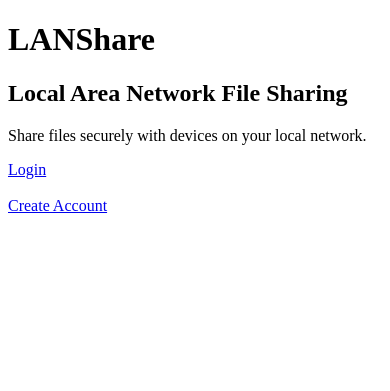
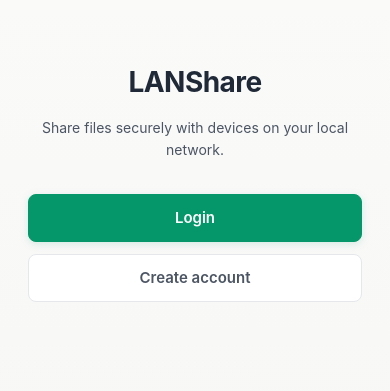
Before and after one commit to Hrishi1608/LANShare, a Flask app: template templates/index.html in a window 390 px wide. Shown: the top 391 px of the page. Run offline with Flask 3, Linux system fonts and the light colour scheme; the template is opened without the code that fills it, so the values that code supplies are empty.

Commit message:
Improve LANShare dashboard UI: layout, nav, cards, typography

```diff
--- /dev/null
+++ b/static/css/style.css
@@ -0,0 +1,550 @@
+:root {
+    --bg: #FAFAF9;
+    --bg-secondary: #F5F5F4;
+    --surface: #FFFFFF;
+    --ink: #1F2937;
+    --ink-secondary: #4B5563;
+    --muted: #6B7280;
+    --border: #E5E7EB;
+    --signal: #059669;
+    --signal-hover: #047857;
+    --signal-dim: #ECFDF5;
+    --danger: #DC2626;
+    --danger-hover: #B91C1C;
+    --danger-dim: #FEE2E2;
+    --font-ui: -apple-system, BlinkMacSystemFont, 'Segoe UI', Roboto, Helvetica, Arial, sans-serif;
+    --font-mono: ui-monospace, 'SFMono-Regular', 'Consolas', 'Liberation Mono', Menlo, monospace;
+}
+
+* {
+    box-sizing: border-box;
+}
+
+body {
+    margin: 0;
+    background: linear-gradient(to bottom, var(--bg), var(--bg-secondary));
+    color: var(--ink);
+    font-family: var(--font-ui);
+    font-size: 16px;
+    line-height: 1.6;
+    -webkit-font-smoothing: antialiased;
+    min-height: 100vh;
+}
+
+a {
+    color: var(--signal);
+    text-decoration: none;
+}
+
+a:hover {
+    text-decoration: underline;
+}
+
+a:focus-visible,
+button:focus-visible {
+    outline: 2px solid var(--signal);
+    outline-offset: 2px;
+}
+
+button {
+    font-family: inherit;
+}
+
+.shell {
+    max-width: 900px;
+    margin: 0 auto;
+    padding: 0 20px 80px;
+}
+
+/* ---- Top bar ---- */
+.topbar {
+    display: flex;
+    align-items: center;
+    justify-content: space-between;
+    padding: 40px 0 28px;
+    border-bottom: 1px solid var(--border);
+}
+
+.wordmark {
+    display: flex;
+    align-items: baseline;
+    gap: 12px;
+}
+
+.wordmark h1 {
+    margin: 0;
+    font-size: 26px;
+    font-weight: 700;
+    letter-spacing: -0.02em;
+}
+
+.wordmark .tagline {
+    margin: 0;
+    font-size: 13px;
+    color: var(--muted);
+    font-weight: 400;
+}
+
+.session {
+    font-size: 13px;
+    color: var(--muted);
+    text-align: right;
+}
+
+.session strong {
+    color: var(--ink);
+    font-weight: 600;
+}
+
+/* ---- Flash messages ---- */
+.flash {
+    margin: 24px 0 0;
+    padding: 14px 16px;
+    background: var(--signal-dim);
+    border-left: 4px solid var(--signal);
+    border-radius: 6px;
+    font-size: 14px;
+    color: #065F46;
+    line-height: 1.5;
+}
+
+/* ---- Nav row ---- */
+.nav-row {
+    display: flex;
+    flex-wrap: wrap;
+    gap: 12px;
+    margin: 32px 0 0;
+}
+
+.nav-link {
+    display: inline-flex;
+    align-items: center;
+    justify-content: center;
+    gap: 6px;
+    padding: 11px 20px;
+    background: var(--surface);
+    border: 1px solid var(--border);
+    border-radius: 8px;
+    font-size: 14px;
+    font-weight: 600;
+    color: var(--ink-secondary);
+    transition: all 0.2s ease;
+}
+
+.nav-link:hover {
+    border-color: var(--signal);
+    color: var(--signal);
+    background: var(--signal-dim);
+    text-decoration: none;
+}
+
+.nav-link:focus-visible {
+    outline: 2px solid var(--signal);
+    outline-offset: 2px;
+}
+
+.nav-link.primary {
+    background: var(--signal);
+    border-color: var(--signal);
+    color: #fff;
+    box-shadow: 0 2px 8px rgba(5, 150, 105, 0.15);
+}
+
+.nav-link.primary:hover {
+    background: var(--signal-hover);
+    border-color: var(--signal-hover);
+    box-shadow: 0 4px 12px rgba(5, 150, 105, 0.25);
+}
+
+/* ---- Section heading ---- */
+.section-head {
+    display: flex;
+    align-items: center;
+    justify-content: space-between;
+    margin: 48px 0 16px;
+}
+
+.section-head h2 {
+    margin: 0;
+    font-size: 15px;
+    font-weight: 600;
+    color: var(--muted);
+}
+
+/* ---- Server card ---- */
+.server-card {
+    background: var(--surface);
+    border: 1px solid var(--border);
+    border-radius: 12px;
+    padding: 28px 32px;
+    box-shadow: 0 1px 3px rgba(0, 0, 0, 0.08);
+}
+
+.status-line {
+    display: flex;
+    align-items: center;
+    gap: 10px;
+    margin-bottom: 24px;
+}
+
+.dot {
+    width: 10px;
+    height: 10px;
+    border-radius: 50%;
+    background: var(--signal);
+    box-shadow: 0 0 0 5px var(--signal-dim);
+    flex-shrink: 0;
+}
+
+.status-line span {
+    font-size: 14px;
+    font-weight: 600;
+    color: var(--signal);
+}
+
+.server-grid {
+    display: grid;
+    grid-template-columns: repeat(2, minmax(0, 1fr));
+    gap: 24px 32px;
+}
+
+.server-field dt {
+    font-size: 12px;
+    font-weight: 700;
+    color: var(--muted);
+    margin-bottom: 6px;
+    text-transform: uppercase;
+    letter-spacing: 0.02em;
+}
+
+.server-field dd {
+    margin: 0;
+    font-family: var(--font-mono);
+    font-size: 15px;
+    font-weight: 500;
+    color: var(--ink);
+    word-break: break-word;
+}
+
+.server-field.full {
+    grid-column: 1 / -1;
+}
+
+.server-field.full dd {
+    background: var(--bg-secondary);
+    border: 1px solid var(--border);
+    border-radius: 8px;
+    padding: 12px;
+}
+
+/* ---- Files table ---- */
+.files-wrap {
+    background: var(--surface);
+    border: 1px solid var(--border);
+    border-radius: 12px;
+    overflow: hidden;
+    box-shadow: 0 1px 3px rgba(0, 0, 0, 0.08);
+}
+
+table {
+    width: 100%;
+    border-collapse: collapse;
+}
+
+thead th {
+    text-align: left;
+    font-size: 12px;
+    font-weight: 700;
+    color: var(--muted);
+    padding: 16px 20px;
+    border-bottom: 2px solid var(--border);
+    background: var(--bg-secondary);
+    text-transform: uppercase;
+    letter-spacing: 0.02em;
+}
+
+tbody td {
+    padding: 16px 20px;
+    border-bottom: 1px solid var(--border);
+    font-size: 14px;
+    vertical-align: middle;
+    color: var(--ink);
+}
+
+tbody tr:last-child td {
+    border-bottom: none;
+}
+
+tbody tr:hover {
+    background: var(--bg-secondary);
+}
+
+td.filename {
+    font-family: var(--font-mono);
+    font-weight: 600;
+    color: var(--ink);
+}
+
+td.size,
+td.uploaded-at {
+    font-family: var(--font-mono);
+    color: var(--muted);
+    font-size: 13px;
+}
+
+td.actions {
+    display: flex;
+    gap: 10px;
+    align-items: center;
+}
+
+.btn {
+    font-family: var(--font-ui);
+    font-size: 13px;
+    font-weight: 600;
+    padding: 8px 14px;
+    border-radius: 6px;
+    border: 1px solid var(--border);
+    background: var(--surface);
+    color: var(--ink-secondary);
+    cursor: pointer;
+    transition: all 0.2s ease;
+}
+
+.btn:hover {
+    background: var(--signal);
+    border-color: var(--signal);
+    color: #fff;
+    text-decoration: none;
+}
+
+.btn:focus-visible {
+    outline: 2px solid var(--signal);
+    outline-offset: 2px;
+}
+
+.btn-danger {
+    background: var(--danger-dim);
+    border-color: var(--danger-dim);
+    color: var(--danger);
+}
+
+.btn-danger:hover {
+    background: var(--danger);
+    border-color: var(--danger);
+    color: #fff;
+}
+
+.inline-form {
+    display: inline;
+    margin: 0;
+}
+
+.empty-state {
+    padding: 60px 32px;
+    text-align: center;
+    color: var(--muted);
+    font-size: 15px;
+    line-height: 1.6;
+}
+
+/* ---- Footer nav ---- */
+.footer-nav {
+    display: flex;
+    justify-content: space-between;
+    align-items: center;
+    margin-top: 48px;
+    padding-top: 24px;
+    border-top: 1px solid var(--border);
+    font-size: 13px;
+    gap: 12px;
+}
+
+.footer-nav a {
+    color: var(--muted);
+    transition: color 0.2s ease;
+}
+
+.footer-nav a:hover {
+    color: var(--signal);
+    text-decoration: none;
+}
+
+/* ---- Logged-out view ---- */
+.hero {
+    text-align: center;
+    padding: 120px 32px 80px;
+}
+
+.hero h1 {
+    font-size: 42px;
+    font-weight: 700;
+    letter-spacing: -0.02em;
+    margin: 0 0 16px;
+    color: var(--ink);
+}
+
+.hero p {
+    color: var(--ink-secondary);
+    font-size: 18px;
+    margin: 0 0 48px;
+    line-height: 1.6;
+    max-width: 520px;
+    margin-left: auto;
+    margin-right: auto;
+}
+
+.hero-actions {
+    display: flex;
+    gap: 12px;
+    justify-content: center;
+    flex-wrap: wrap;
+}
+
+.hero-actions .nav-link {
+    padding: 12px 28px;
+    font-size: 15px;
+}
+
+@media (max-width: 768px) {
+    .shell {
+        padding: 0 16px 60px;
+    }
+
+    .topbar {
+        flex-direction: column;
+        align-items: flex-start;
+        gap: 12px;
+        padding: 32px 0 24px;
+    }
+
+    .session {
+        text-align: left;
+        font-size: 12px;
+    }
+
+    .wordmark h1 {
+        font-size: 24px;
+    }
+
+    .server-grid {
+        grid-template-columns: 1fr;
+        gap: 16px 24px;
+    }
+
+    .server-card {
+        padding: 20px 24px;
+    }
+
+    thead th {
+        padding: 12px 14px;
+        font-size: 11px;
+    }
+
+    tbody td {
+        padding: 12px 14px;
+        font-size: 13px;
+    }
+
+    td.actions {
+        flex-direction: column;
+        align-items: flex-start;
+        gap: 8px;
+    }
+
+    .btn {
+        width: 100%;
+        text-align: center;
+    }
+
+    .hero {
+        padding: 80px 24px 60px;
+    }
+
+    .hero h1 {
+        font-size: 32px;
+    }
+
+    .hero p {
+        font-size: 16px;
+    }
+}
+
+@media (max-width: 480px) {
+    .shell {
+        padding: 0 12px 50px;
+    }
+
+    .topbar {
+        padding: 24px 0 16px;
+    }
+
+    .wordmark h1 {
+        font-size: 20px;
+    }
+
+    .wordmark .tagline {
+        font-size: 12px;
+    }
+
+    .nav-row {
+        gap: 8px;
+        margin: 20px 0 0;
+    }
+
+    .nav-link {
+        padding: 10px 14px;
+        font-size: 13px;
+        flex: 1;
+    }
+
+    .nav-link.primary {
+        flex: 2;
+    }
+
+    .section-head {
+        margin: 32px 0 12px;
+    }
+
+    .section-head h2 {
+        font-size: 15px;
+    }
+
+    thead th {
+        font-size: 10px;
+        padding: 10px 12px;
+    }
+
+    tbody td {
+        padding: 10px 12px;
+        font-size: 12px;
+    }
+
+    .btn {
+        font-size: 12px;
+        padding: 7px 12px;
+    }
+
+    .hero {
+        padding: 60px 16px 40px;
+    }
+
+    .hero h1 {
+        font-size: 28px;
+        margin-bottom: 12px;
+    }
+
+    .hero p {
+        font-size: 14px;
+        margin-bottom: 32px;
+    }
+
+    .hero-actions {
+        flex-direction: column;
+    }
+
+    .hero-actions .nav-link {
+        width: 100%;
+        padding: 11px 16px;
+    }
+}
--- a/templates/index.html
+++ b/templates/index.html
@@ -6,84 +6,89 @@
     <meta name="viewport" content="width=device-width, initial-scale=1.0">
 
     <title>LANShare</title>
+
+    <link rel="stylesheet" href="{{ url_for('static', filename='css/style.css') }}">
 </head>
 
 <body>
 
+    {% if logged_in %}
+
+        <div class="shell">
+
+            <div class="topbar">
+                <div class="wordmark">
                     <h1>LANShare</h1>
-
-    <h2>Local Area Network File Sharing</h2>
+                    <p class="tagline">Local network file sharing</p>
+                </div>
+                <div class="session">
+                    Signed in as <strong>{{ username }}</strong>
+                </div>
+            </div>
 
             {% with messages = get_flashed_messages() %}
-
                 {% if messages %}
-
                     {% for message in messages %}
-
-                <p>{{ message }}</p>
-
+                        <p class="flash">{{ message }}</p>
                     {% endfor %}
-
                 {% endif %}
-
             {% endwith %}
 
-    {% if logged_in %}
+            <nav class="nav-row">
+                <a class="nav-link primary" href="{{ url_for('files.upload') }}">Upload file</a>
+                <a class="nav-link" href="{{ url_for('main.network') }}">Network info</a>
+                <a class="nav-link" href="{{ url_for('main.history') }}">Transfer history</a>
+            </nav>
 
-        <h3>Welcome, {{ username }}!</h3>
+            <div class="section-head">
+                <h2>Server</h2>
+            </div>
 
-        <p>
-            Share files with devices on your local network.
-        </p>
+            <div class="server-card">
 
-        <!-- LANShare server information -->
-        <h3>LANShare Server</h3>
+                <div class="status-line">
+                    <span class="dot"></span>
+                    <span>Online</span>
+                </div>
 
-        <p>
-            Device: {{ hostname }}
-        </p>
+                <dl class="server-grid">
 
-        <p>
-            Local IP: {{ local_ip }}
-        </p>
+                    <div class="server-field">
+                        <dt>Device</dt>
+                        <dd>{{ hostname }}</dd>
+                    </div>
 
-        <p>
-            Status: Online
-        </p>
+                    <div class="server-field">
+                        <dt>Local IP</dt>
+                        <dd>{{ local_ip }}</dd>
+                    </div>
 
-        <p>
-            Other devices on the same network can access LANShare at:
-        </p>
+                    <div class="server-field full">
+                        <dt>Other devices on this network can reach LANShare at</dt>
+                        <dd>http://{{ local_ip }}:5000</dd>
+                    </div>
 
-        <p>
-            <strong>http://{{ local_ip }}:5000</strong>
-        </p>
+                </dl>
 
-        <p>
-            <a href="{{ url_for('main.network') }}">
-                Network Information
-            </a>
-        </p>
+            </div>
 
-        <p>
-            <a href="{{ url_for('files.upload') }}">
-                Upload File
-            </a>
-        </p>
+            <div class="section-head">
+                <h2>Shared files</h2>
+            </div>
 
-        <h3>Shared Files</h3>
+            <div class="files-wrap">
 
                 {% if files %}
 
-            <table border="1" cellpadding="8">
+                    <table>
 
                         <thead>
 
                             <tr>
                                 <th>File</th>
                                 <th>Size</th>
-                        <th>Uploaded By</th>
-                        <th>Uploaded At</th>
+                                <th>Uploaded by</th>
+                                <th>Uploaded at</th>
                                 <th>Actions</th>
                             </tr>
 
@@ -95,25 +100,18 @@
 
                                 <tr>
 
-                            <td>
-                                {{ file["filename"] }}
-                            </td>
+                                    <td class="filename">{{ file["filename"] }}</td>
 
-                            <td>
-                                {{ file["size"] }} bytes
-                            </td>
+                                    <td class="size">{{ file["size"] }} bytes</td>
 
-                            <td>
-                                {{ file["uploader"] or "Unknown" }}
-                            </td>
+                                    <td>{{ file["uploader"] or "Unknown" }}</td>
 
-                            <td>
-                                {{ file["uploaded_at"] }}
-                            </td>
+                                    <td class="uploaded-at">{{ file["uploaded_at"] }}</td>
 
-                            <td>
+                                    <td class="actions">
 
                                         <a
+                                            class="btn"
                                             href="{{ url_for('files.download', file_id=file['id']) }}"
                                         >
                                             Download
@@ -122,12 +120,12 @@
                                         {% if file["uploader"] == username %}
 
                                             <form
+                                                class="inline-form"
                                                 method="POST"
                                                 action="{{ url_for('files.delete', file_id=file['id']) }}"
-                                        style="display: inline;"
                                             >
 
-                                        <button type="submit">
+                                                <button type="submit" class="btn btn-danger">
                                                     Delete
                                                 </button>
 
@@ -147,39 +145,44 @@
 
                 {% else %}
 
-            <p>
-                No files have been shared yet.
+                    <p class="empty-state">
+                        No files have been shared yet. Upload one to get started.
                     </p>
 
                 {% endif %}
 
-        <p>
-            <a href="{{ url_for('main.history') }}">
-                Transfer History
-            </a>
-        </p>
+            </div>
 
-        <p>
-            <a href="{{ url_for('auth.logout') }}">
-                Logout
-            </a>
-        </p>
+            <div class="footer-nav">
+                <a href="{{ url_for('main.history') }}">View transfer history</a>
+                <a href="{{ url_for('auth.logout') }}">Logout</a>
+            </div>
+
+        </div>
 
     {% else %}
 
-        <p>
-            Share files securely with devices on your local network.
-        </p>
+        <div class="shell">
 
-        <a href="{{ url_for('auth.login') }}">
-            Login
-        </a>
+            {% with messages = get_flashed_messages() %}
+                {% if messages %}
+                    {% for message in messages %}
+                        <p class="flash">{{ message }}</p>
+                    {% endfor %}
+                {% endif %}
+            {% endwith %}
 
-        <br><br>
+            <div class="hero">
+                <h1>LANShare</h1>
+                <p>Share files securely with devices on your local network.</p>
 
-        <a href="{{ url_for('auth.register') }}">
-            Create Account
-        </a>
+                <div class="hero-actions">
+                    <a class="nav-link primary" href="{{ url_for('auth.login') }}">Login</a>
+                    <a class="nav-link" href="{{ url_for('auth.register') }}">Create account</a>
+                </div>
+            </div>
+
+        </div>
 
     {% endif %}
 
```
Lines whose indentation alone changed are shown as unchanged.
